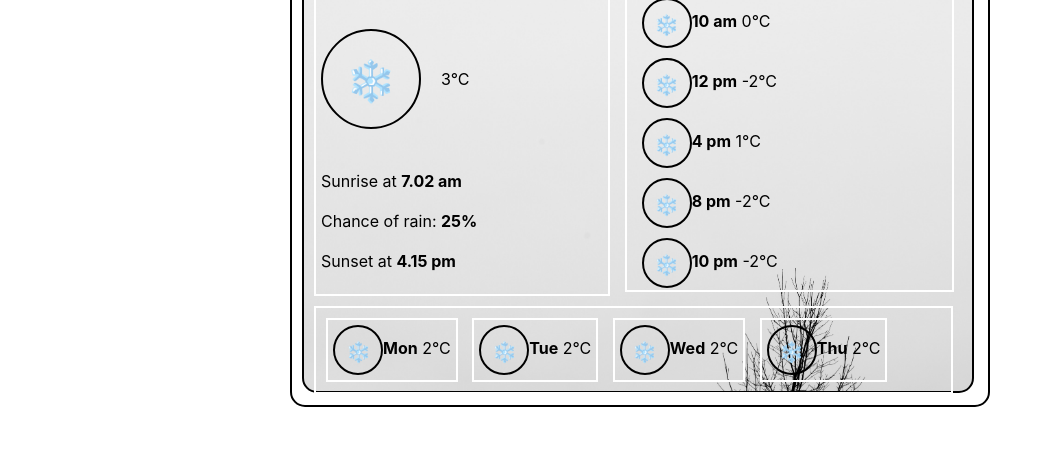
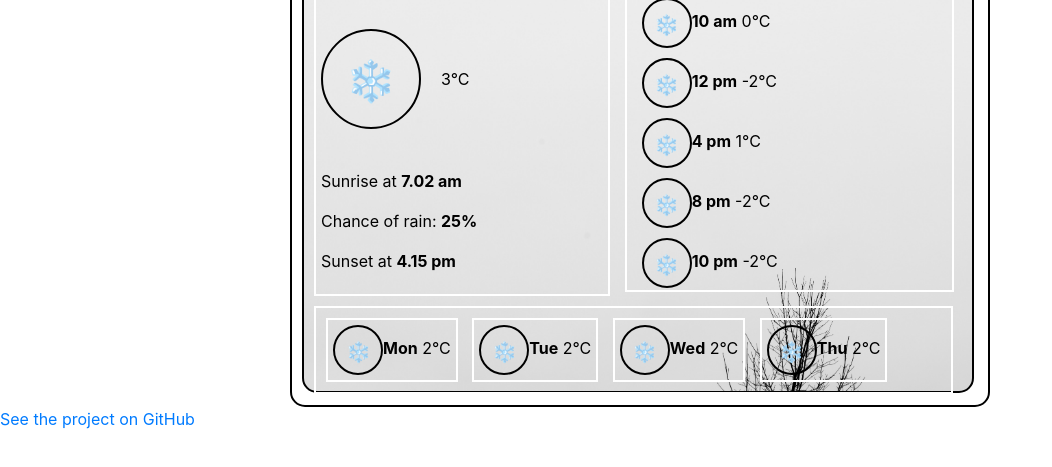
Before and after one commit to KatlynCatherine/Weather-App-Projects-SheCodes, a plain HTML site: page index.html in a window 1280 px wide. Shown: the part 193-660 px from the top of the page, without its empty margins (0-1052 px from the left). Drawn offline with nearby package versions, Linux system fonts and the light colour scheme.

Commit message:
Added GitHub link

```diff
--- a/index.html
+++ b/index.html
@@ -137,4 +137,6 @@
 
     <script src="src/index.js"></script>
 
+    <a href="https://github.com/KatlynCatherine/Weather-App-Projects-SheCodes">See the project on GitHub</a>
+
 </body>
```
